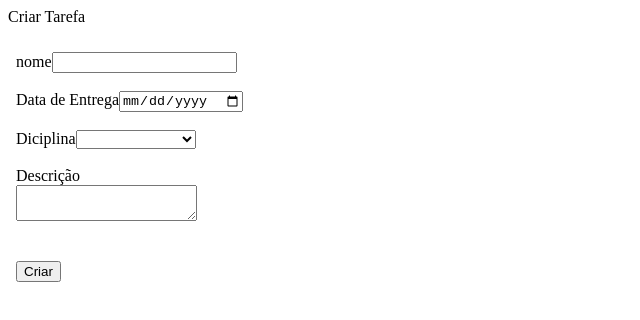
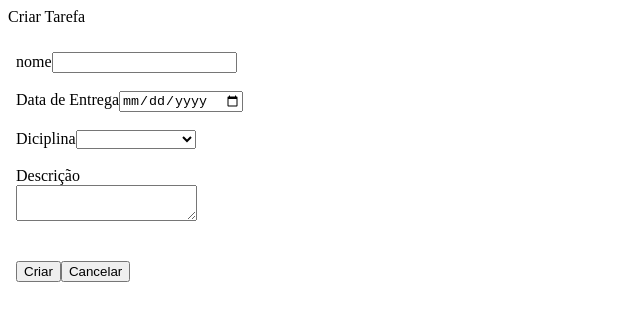
Before and after one commit to SchefferCarvalho/agenda-, an Angular app: page /criartarefa in a window 1280 px wide. Shown: the top 320 px of the page, without its empty margins (0-640 px from the left). Built offline with nearby package versions, Linux system fonts and the light colour scheme.

Commit message:
criar-tarefa-component-html 0.0.2

```diff
--- a/src/app/criar-tarefa/criar-tarefa.component.html
+++ b/src/app/criar-tarefa/criar-tarefa.component.html
@@ -28,5 +28,6 @@
     <br/>
     <br/>
     <button type="button" (click)="CriarTarefa()" id="criar">Criar</button>
+    <a href="http://localhost:4200"><button>Cancelar</button></a>
 
 </body>
```
